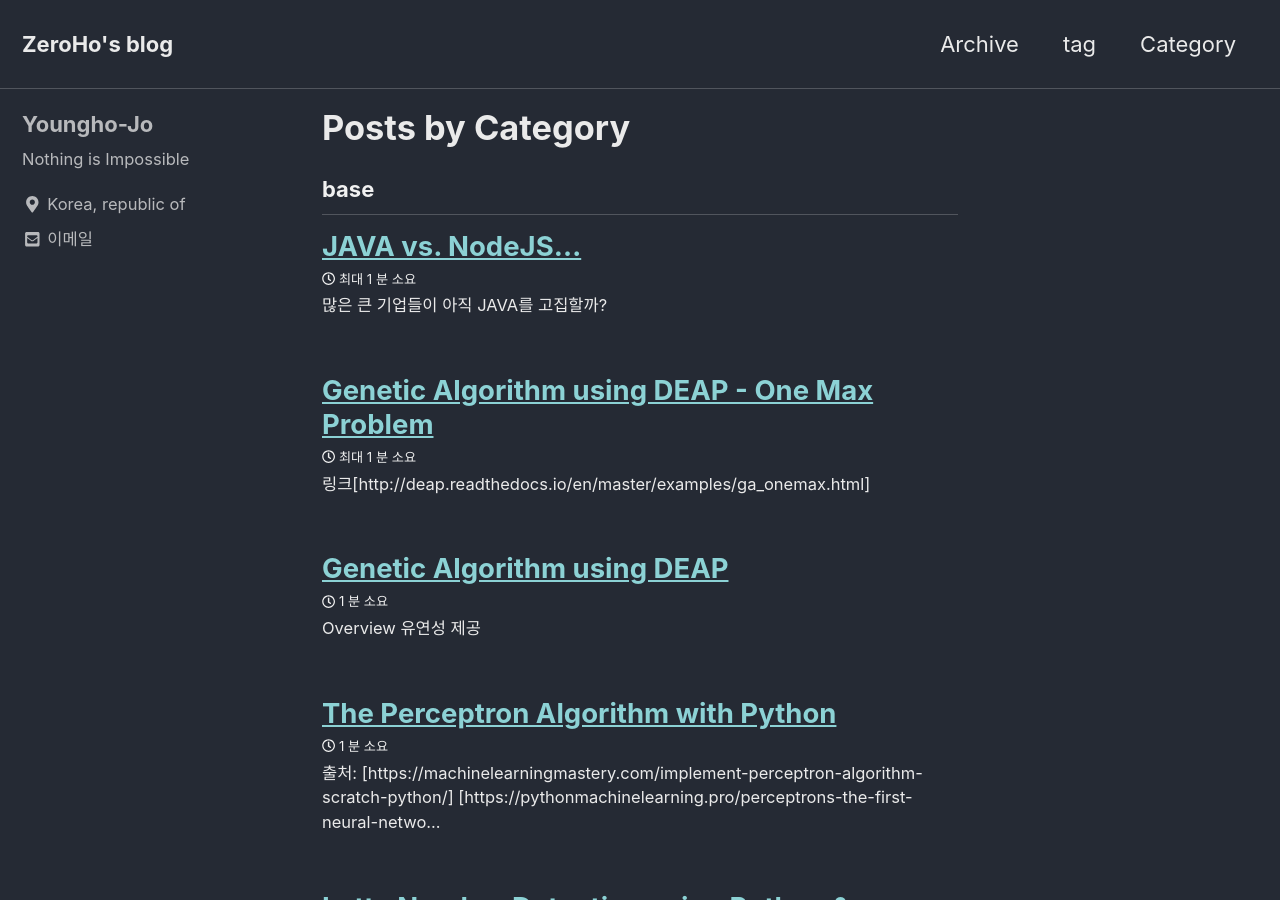
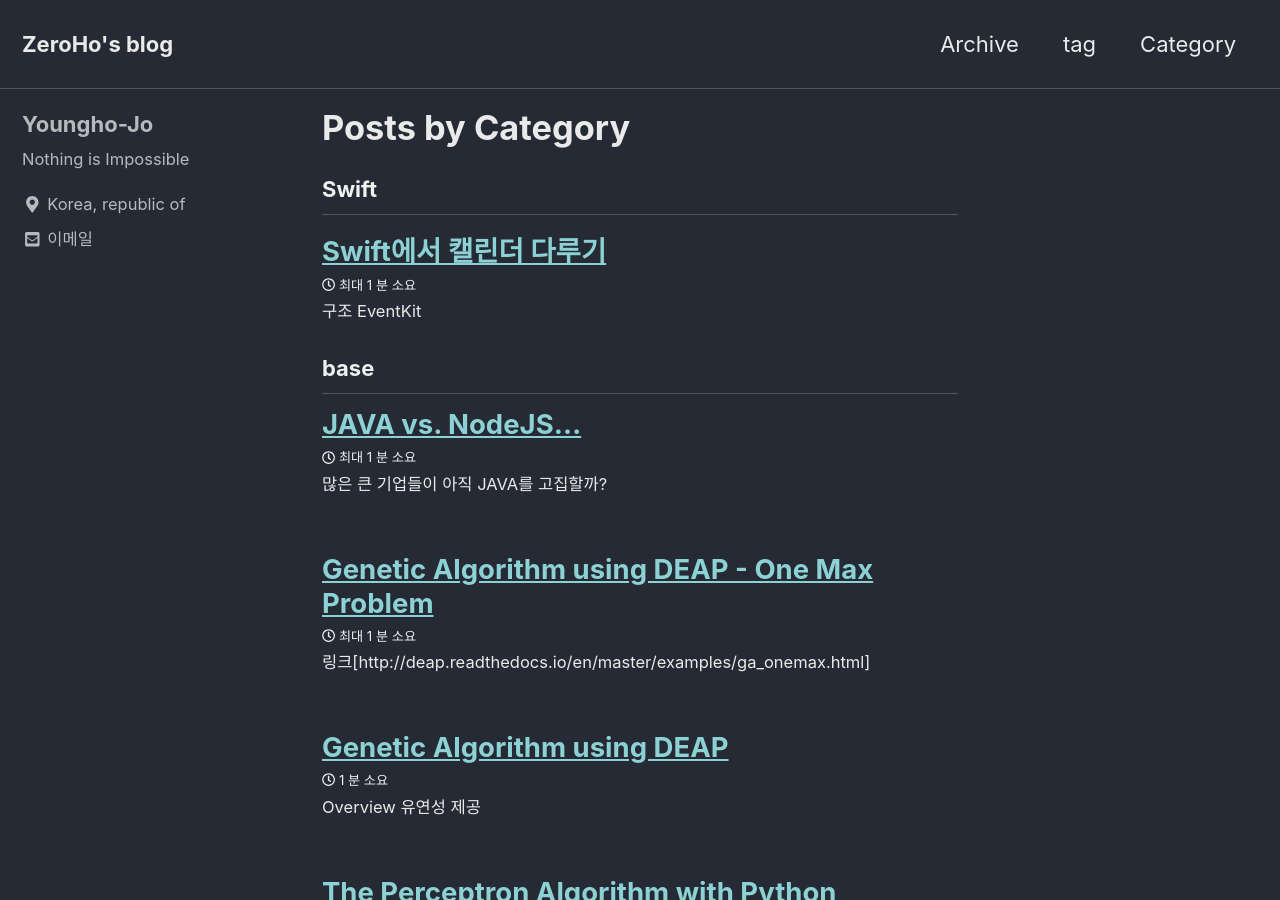
Before and after one commit to YoungHo-Jo/youngho-jo.github.com, a Jekyll site: the page built from _pages/category-archive.html, in a window 1280 px wide and 900 px high. Built offline with Jekyll 4.4.1, drawn with Linux system fonts in a browser that asks for light colours; cached includes are drawn as plain includes; some of the changed text lies outside the part shown.

Commit message:
Update 2017-02-02-swift.md

```diff
--- a/_posts/2017-02-02-swift.md
+++ b/_posts/2017-02-02-swift.md
@@ -14,9 +14,10 @@ sitemap: true
 summaryfeed: false
 title: Swift에서 캘린더 다루기
 description: EventKit / EKEventStore / EKEvent
-category: info
+category: Swift
 tags:
   - Swift
+toc: true
 ---
 ### 구조
 > EventKit
```
